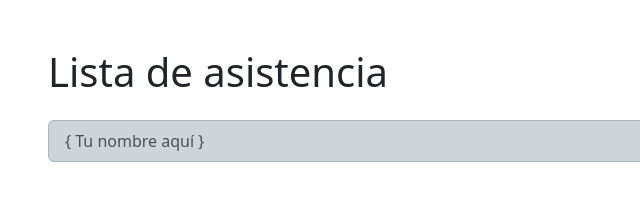
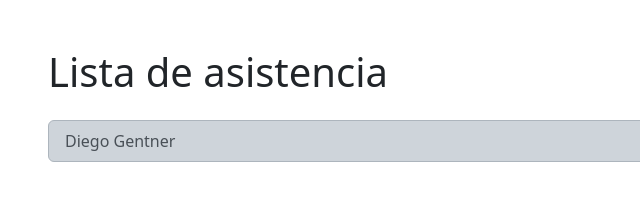
Before and after one commit to Club-Azure-GitHub-IA-Ruby/Semana-03, a plain HTML site: page index.html in a window 1280 px wide. Shown: the full height of the page, 0-640 px from the left. Drawn offline with nearby package versions, Linux system fonts and the light colour scheme.

Commit message:
Agregue mi nombre

```diff
--- a/index.html
+++ b/index.html
@@ -11,7 +11,7 @@
     <div class="p-5">
         <h1>Lista de asistencia</h1>
         <ul class="list-group my-4">
-            <li class="list-group-item list-group-item-dark">{ Tu nombre aquí }</li>
+            <li class="list-group-item list-group-item-dark">Diego Gentner</li>
         </ul>
     </div>
 
```
